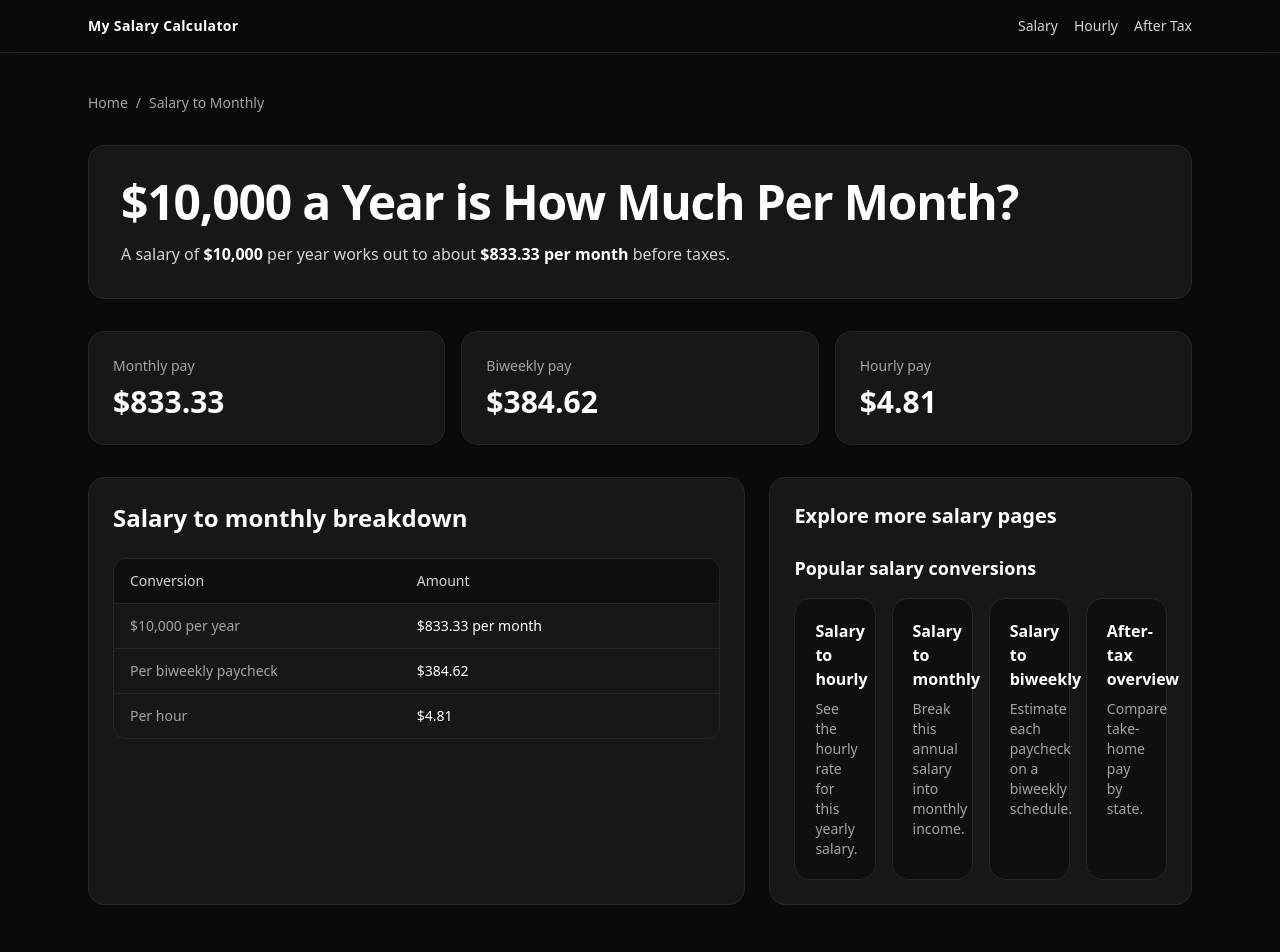
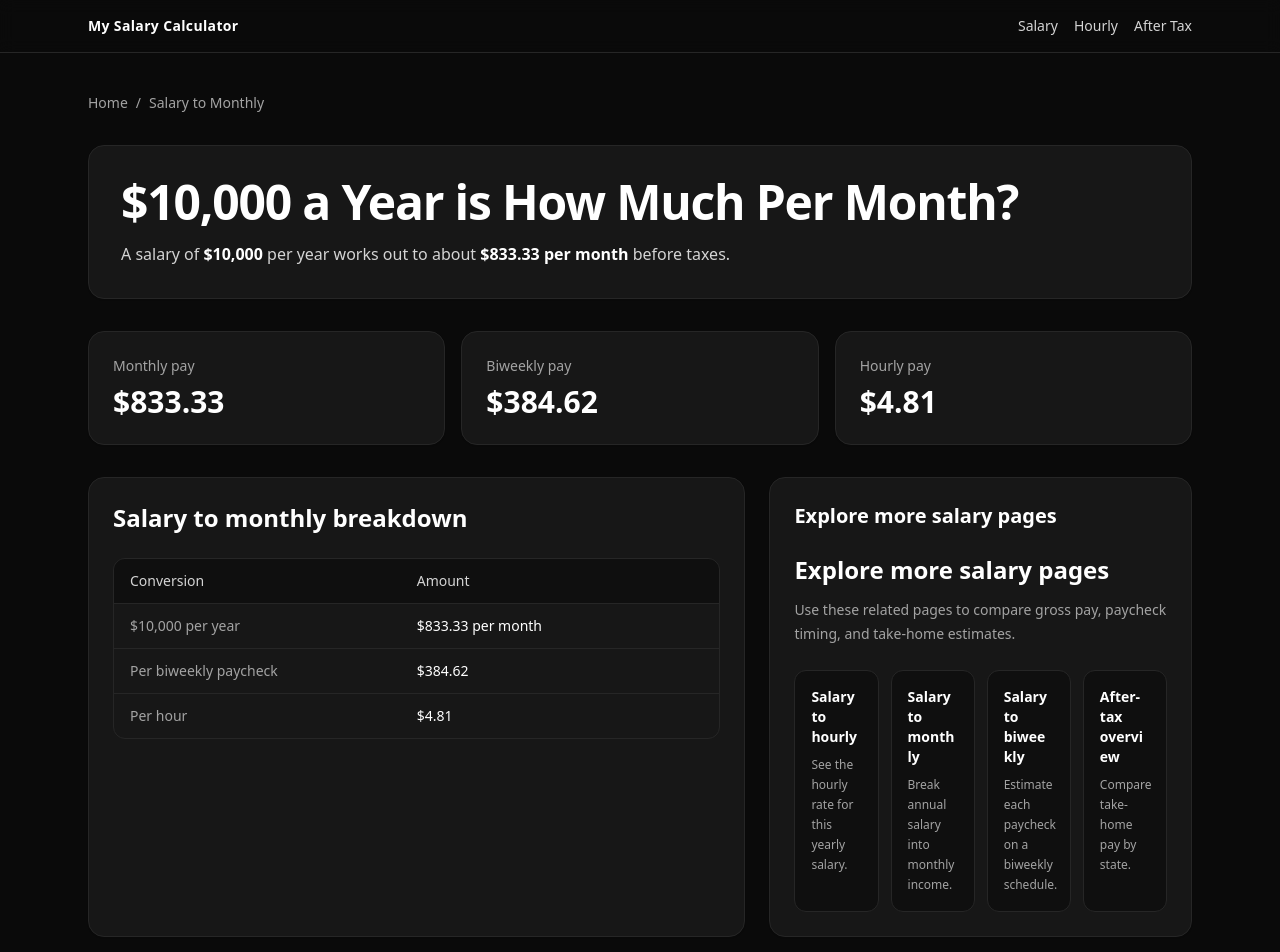
Before and after one commit to mrmagik03/salary-calculator, a Next.js app: page /salary/1/monthly in a window 1280 px wide. Shown: the top 952 px of the page. Built offline with nearby package versions, Linux system fonts and the light colour scheme.

Commit message:
Update ValueLinks.tsx

```diff
--- a/components/ValueLinks.tsx
+++ b/components/ValueLinks.tsx
@@ -1,68 +1,148 @@
 import Link from "next/link";
-import { STATES } from "@/lib/states";
+
+type State = {
+  slug: string;
+  name: string;
+  shortName?: string;
+};
 
 type ValueLinksProps = {
   amount: number;
-  type?: "salary-after-tax" | "salary-core";
+  type?: "salary-after-tax" | "default";
   currentState?: string;
 };
 
+const STATES: State[] = [
+  { slug: "arizona", name: "Arizona" },
+  { slug: "california", name: "California" },
+  { slug: "colorado", name: "Colorado" },
+  { slug: "florida", name: "Florida" },
+  { slug: "georgia", name: "Georgia" },
+  { slug: "illinois", name: "Illinois" },
+  { slug: "massachusetts", name: "Massachusetts", shortName: "Mass." },
+  { slug: "michigan", name: "Michigan" },
+  { slug: "new-jersey", name: "New Jersey", shortName: "N. Jersey" },
+  { slug: "new-york", name: "New York", shortName: "New York" },
+  { slug: "north-carolina", name: "North Carolina", shortName: "N. Carolina" },
+  { slug: "ohio", name: "Ohio" },
+  { slug: "pennsylvania", name: "Pennsylvania", shortName: "Penn." },
+  { slug: "texas", name: "Texas" },
+  { slug: "virginia", name: "Virginia" },
+  { slug: "washington", name: "Washington" },
+];
+
+function ConversionCard({
+  href,
+  title,
+  description,
+}: {
+  href: string;
+  title: string;
+  description: string;
+}) {
+  return (
+    <Link
+      href={href}
+      className="group block rounded-xl border border-neutral-800 bg-neutral-950/60 p-4 transition hover:border-neutral-700 hover:bg-neutral-950"
+    >
+      <div className="min-h-[3rem]">
+        <div className="text-sm font-semibold leading-5 text-white break-words">
+          {title}
+        </div>
+      </div>
+      <p className="mt-2 text-xs leading-5 text-neutral-400">{description}</p>
+    </Link>
+  );
+}
+
+function StatePill({
+  href,
+  label,
+}: {
+  href: string;
+  label: string;
+}) {
+  return (
+    <Link
+      href={href}
+      className="flex min-h-[44px] items-center justify-center rounded-lg border border-neutral-800 bg-neutral-950/60 px-3 py-2 text-center text-xs font-medium leading-4 text-neutral-200 transition hover:border-neutral-700 hover:bg-neutral-950"
+      title={label}
+    >
+      <span className="break-words">{label}</span>
+    </Link>
+  );
+}
+
 export default function ValueLinks({
   amount,
-  type = "salary-core",
+  type = "default",
   currentState,
 }: ValueLinksProps) {
+  const conversionLinks = [
+    {
+      href: `/salary/${amount}/to-hourly`,
+      title: "Salary to hourly",
+      description: "See the hourly rate for this yearly salary.",
+    },
+    {
+      href: `/salary/${amount}/monthly`,
+      title: "Salary to monthly",
+      description: "Break annual salary into monthly income.",
+    },
+    {
+      href: `/salary/${amount}/biweekly`,
+      title: "Salary to biweekly",
+      description: "Estimate each paycheck on a biweekly schedule.",
+    },
+    {
+      href: `/salary/${amount}/after-tax`,
+      title: "After-tax overview",
+      description: "Compare take-home pay by state.",
+    },
+  ];
+
+  const otherStates =
+    type === "salary-after-tax"
+      ? STATES.filter((state) => state.slug !== currentState)
+      : [];
+
   return (
     <div className="space-y-8">
-      <div>
-        <h3 className="text-lg font-semibold text-white">Popular salary conversions</h3>
-        <div className="mt-4 grid gap-4 sm:grid-cols-2 xl:grid-cols-4">
-          <Link
-            href={`/salary/${amount}/to-hourly`}
-            className="group rounded-2xl border border-neutral-800 bg-neutral-950/60 p-5 transition hover:border-neutral-700 hover:bg-neutral-950"
-          >
-            <p className="text-base font-semibold">Salary to hourly</p>
-            <p className="mt-2 text-sm text-neutral-400">See the hourly rate for this yearly salary.</p>
-          </Link>
-          <Link
-            href={`/salary/${amount}/monthly`}
-            className="group rounded-2xl border border-neutral-800 bg-neutral-950/60 p-5 transition hover:border-neutral-700 hover:bg-neutral-950"
-          >
-            <p className="text-base font-semibold">Salary to monthly</p>
-            <p className="mt-2 text-sm text-neutral-400">Break this annual salary into monthly income.</p>
-          </Link>
-          <Link
-            href={`/salary/${amount}/biweekly`}
-            className="group rounded-2xl border border-neutral-800 bg-neutral-950/60 p-5 transition hover:border-neutral-700 hover:bg-neutral-950"
-          >
-            <p className="text-base font-semibold">Salary to biweekly</p>
-            <p className="mt-2 text-sm text-neutral-400">Estimate each paycheck on a biweekly schedule.</p>
-          </Link>
-          <Link
-            href={`/salary/${amount}/after-tax`}
-            className="group rounded-2xl border border-neutral-800 bg-neutral-950/60 p-5 transition hover:border-neutral-700 hover:bg-neutral-950"
-          >
-            <p className="text-base font-semibold">After-tax overview</p>
-            <p className="mt-2 text-sm text-neutral-400">Compare take-home pay by state.</p>
-          </Link>
+      <section>
+        <h2 className="text-2xl font-semibold">Explore more salary pages</h2>
+        <p className="mt-3 max-w-2xl text-sm leading-6 text-neutral-400">
+          Use these related pages to compare gross pay, paycheck timing, and
+          take-home estimates.
+        </p>
+
+        <div className="mt-6 grid gap-3 sm:grid-cols-2 xl:grid-cols-4">
+          {conversionLinks.map((link) => (
+            <ConversionCard
+              key={link.href}
+              href={link.href}
+              title={link.title}
+              description={link.description}
+            />
+          ))}
         </div>
-      </div>
+      </section>
 
-      {type === "salary-after-tax" && (
-        <div>
-          <h3 className="text-lg font-semibold text-white">Compare take-home pay in other states</h3>
-          <div className="mt-4 grid gap-3 sm:grid-cols-2 md:grid-cols-3 xl:grid-cols-4">
-            {STATES.filter((state) => state.slug !== currentState).map((state) => (
-              <Link
+      {type === "salary-after-tax" && otherStates.length > 0 && (
+        <section>
+          <h2 className="text-xl font-semibold">
+            Compare take-home pay in other states
+          </h2>
+
+          <div className="mt-4 grid grid-cols-2 gap-3 sm:grid-cols-3 lg:grid-cols-4">
+            {otherStates.map((state) => (
+              <StatePill
                 key={state.slug}
                 href={`/salary/${amount}/after-tax/${state.slug}`}
-                className="rounded-xl border border-neutral-800 bg-neutral-950/60 px-4 py-3 text-sm text-neutral-300 transition hover:border-neutral-700 hover:bg-neutral-950 hover:text-white"
-              >
-                {state.name}
-              </Link>
+                label={state.shortName || state.name}
+              />
             ))}
           </div>
-        </div>
+        </section>
       )}
     </div>
   );
```
